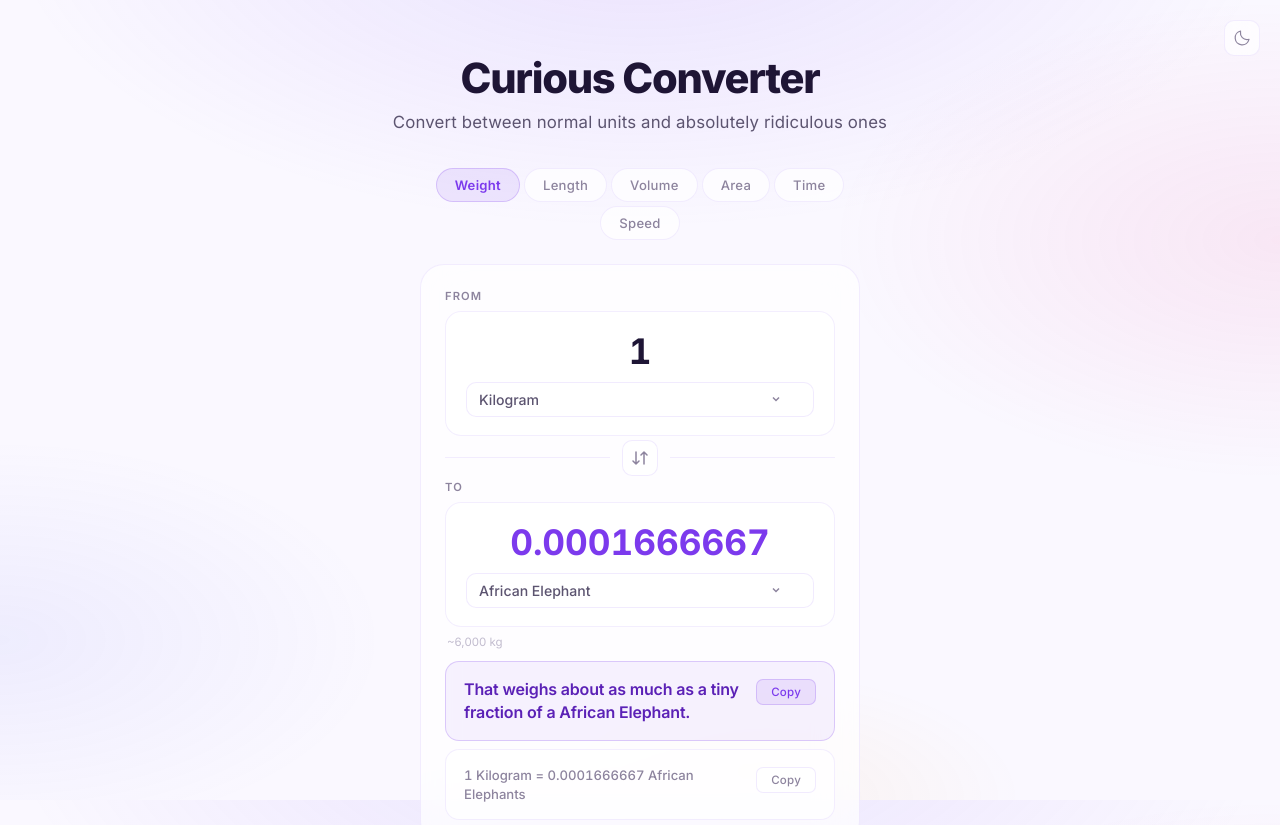
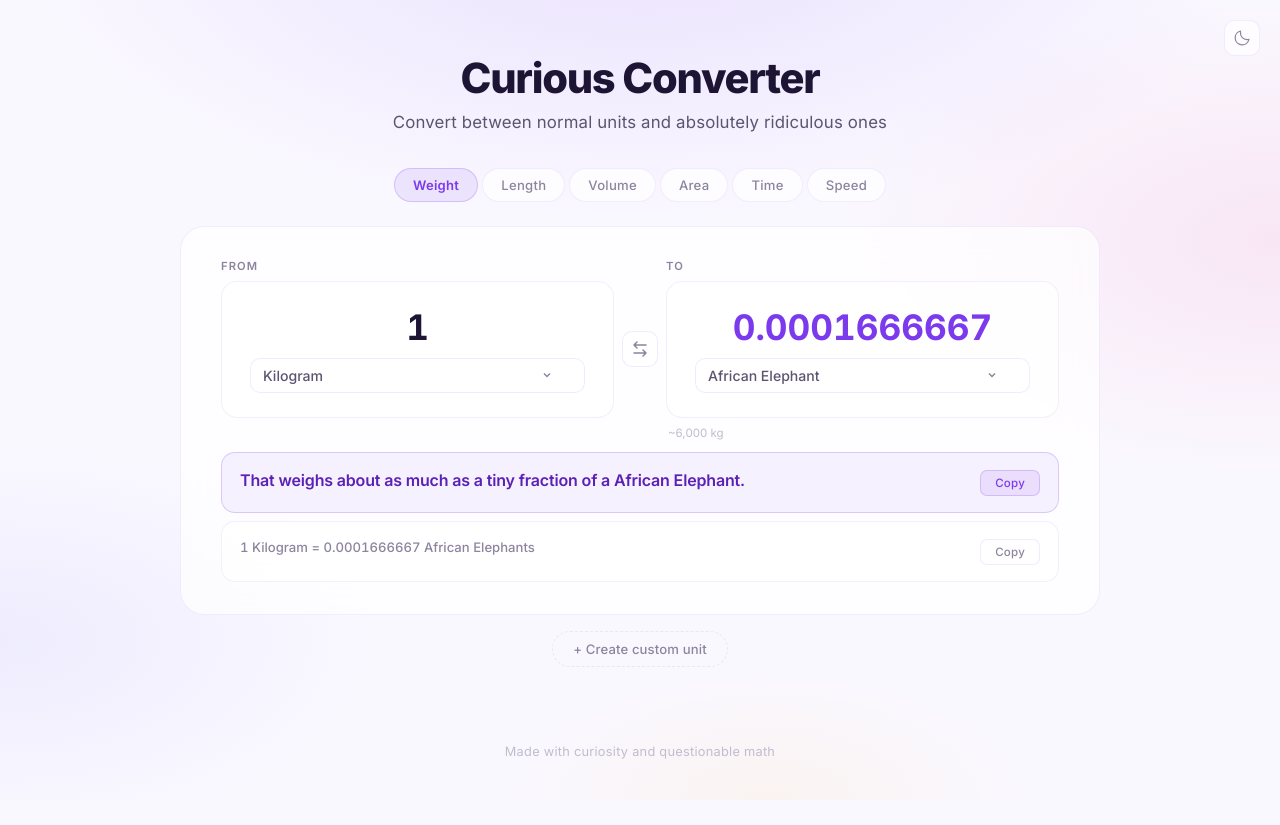
Before and after one commit to kphillpotts/CC, a React (Vite) app: page / in a window 1280 px wide. Shown: the top 825 px of the page. After the commit the page ends 800 px from the top, so only its background shows below. Built offline with nearby package versions, Linux system fonts and the light colour scheme.

Commit message:
Adjusted the responsive sizing

```diff
--- a/src/components/Converter.css
+++ b/src/components/Converter.css
@@ -1,14 +1,28 @@
 .converter {
-  max-width: 480px;
+  max-width: 960px;
   margin: 0 auto;
   padding: 0 20px;
+}
+
+/* ── Panels Row (From / Swap / To) ───────── */
+
+.panels-row {
+  display: flex;
+  flex-direction: row;
+  align-items: stretch;
+  gap: 0;
+}
+
+.panels-row > .unit-picker {
+  flex: 1;
+  min-width: 0;
 }
 
 .converter-card {
   background: var(--surface);
   border: 1px solid var(--border);
   border-radius: 24px;
-  padding: 24px;
+  padding: 32px 40px;
   backdrop-filter: blur(20px);
 }
 
@@ -18,7 +32,13 @@
   display: flex;
   align-items: center;
   gap: 12px;
-  padding: 4px 0;
+  padding: 0 8px;
+  flex-direction: column;
+  justify-content: center;
+}
+
+.swap-row .swap-line {
+  display: none;
 }
 
 .swap-line {
@@ -40,6 +60,11 @@
   align-items: center;
   justify-content: center;
   transition: all 0.2s ease;
+}
+
+.swap-button svg {
+  transform: rotate(90deg);
+  transition: transform 0.2s ease;
 }
 
 .swap-button:hover {
@@ -108,11 +133,35 @@
   color: #f87171;
 }
 
-@media (max-width: 480px) {
+/* ── Wide layout ─────────────────────────── */
+
+@media (min-width: 601px) {
+  .unit-picker-body {
+    padding: 24px 28px;
+  }
+}
+
+/* ── Narrow / vertical layout ────────────── */
+
+@media (max-width: 600px) {
   .converter {
+    max-width: 480px;
     padding: 0 16px;
   }
   .converter-card {
     padding: 20px;
   }
+  .panels-row {
+    flex-direction: column;
+  }
+  .swap-row {
+    flex-direction: row;
+    padding: 4px 0;
+  }
+  .swap-row .swap-line {
+    display: block;
+  }
+  .swap-button svg {
+    transform: rotate(0deg);
+  }
 }
--- a/src/components/Converter.tsx
+++ b/src/components/Converter.tsx
@@ -71,6 +71,7 @@ export function Converter() {
       <CategoryTabs selected={category} onChange={handleCategoryChange} />
 
       <div className="converter-card">
+        <div className="panels-row">
           <UnitPicker
             units={categoryUnits}
             selected={fromUnit}
@@ -98,6 +99,7 @@ export function Converter() {
             label="To"
             value={numericValue ? formatResult(result) : ''}
           />
+        </div>
 
         <ResultDisplay
           value={result}
```
Lines whose indentation alone changed are shown as unchanged.
